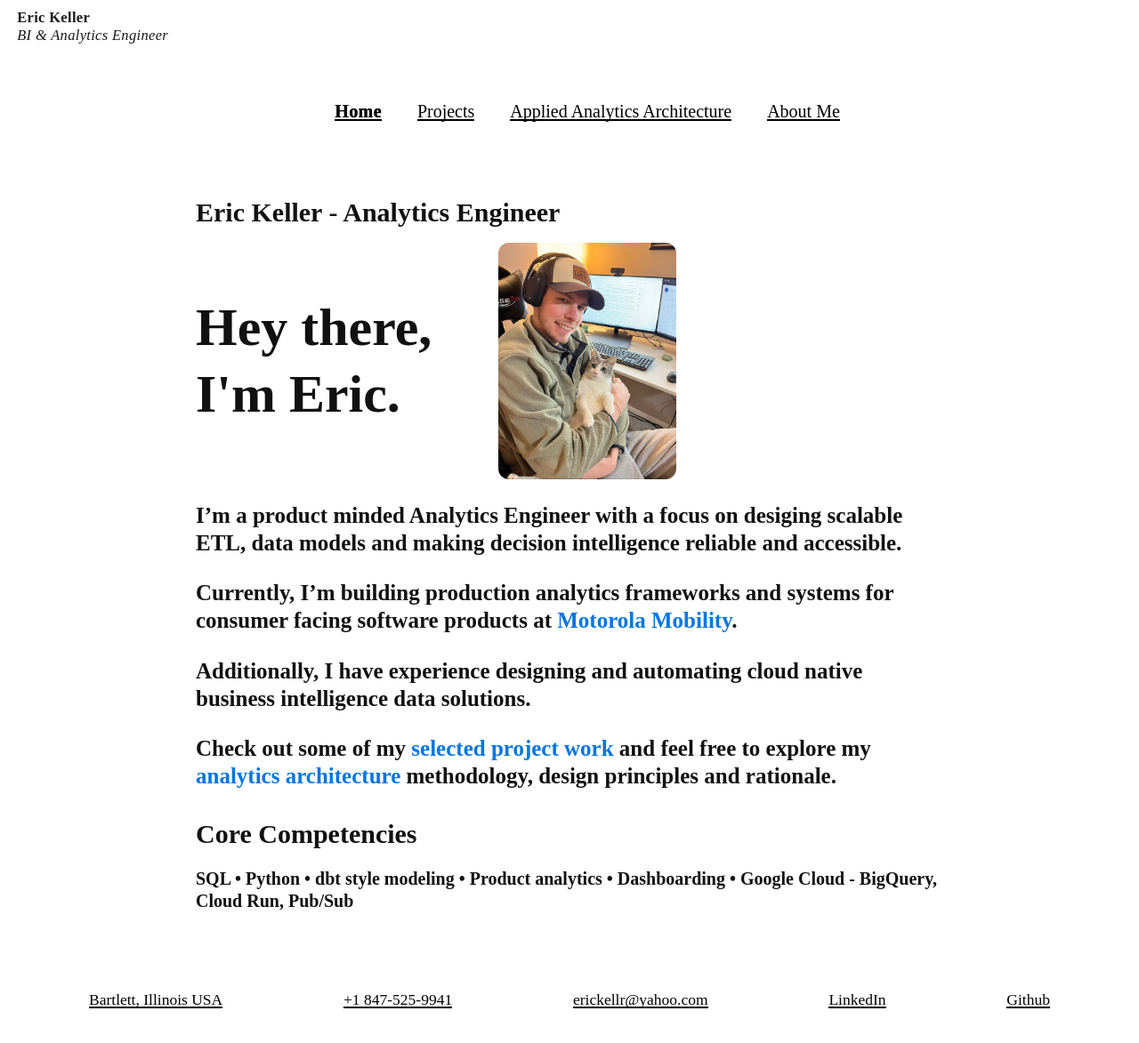
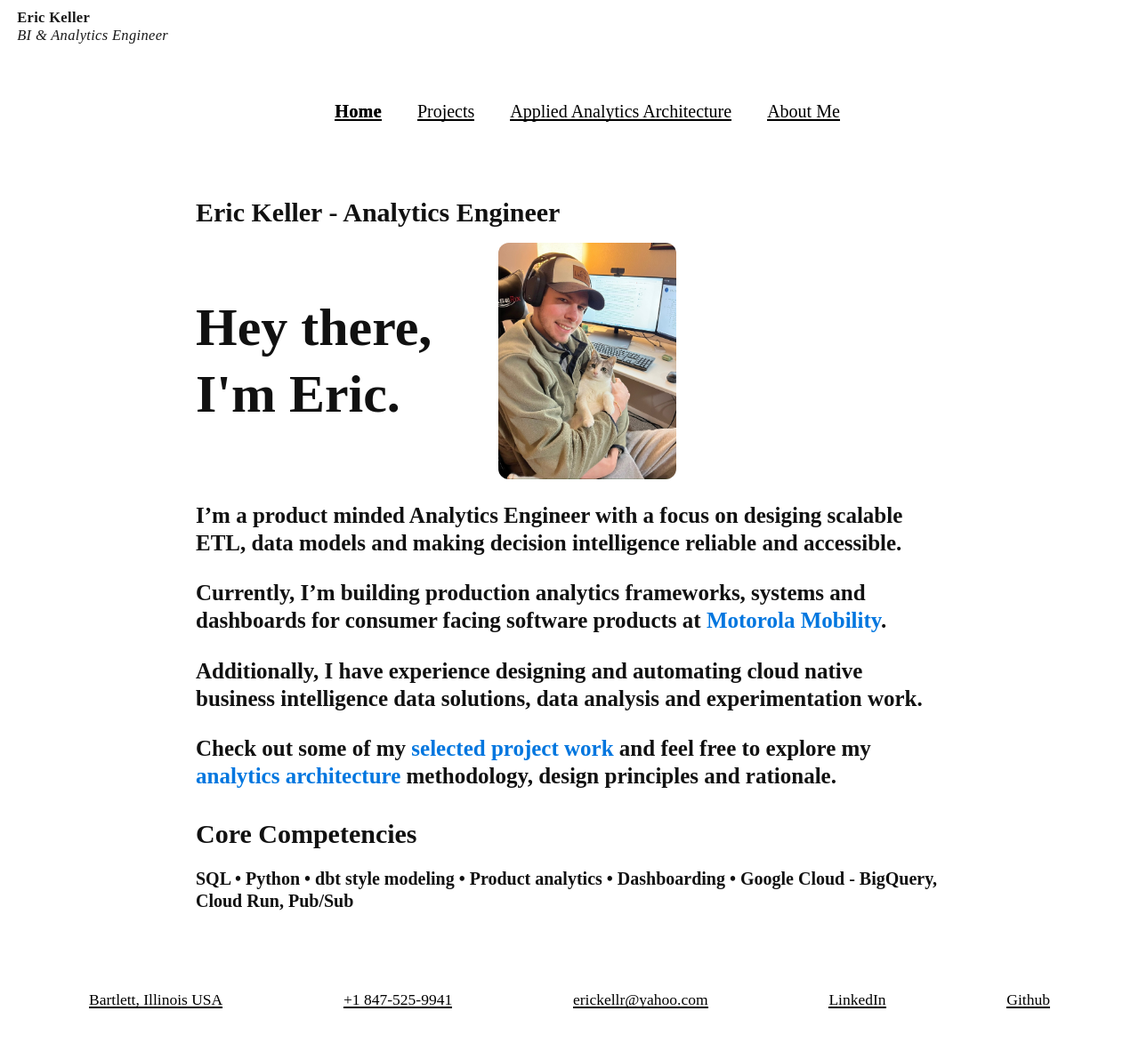
Before and after one commit to 17ekeller/17ekeller.github.io, a Jekyll site: the page built from index.md, in a window 1280 px wide and 1214 px high. Shown: the top 1173 px of the window at 89% size. Built offline with Jekyll 4.4.1, drawn with Linux system fonts in a browser that asks for light colours; nearby versions of some CDN libraries; some web fonts are replaced; our own code applies the rules of GitHub Pages for plain Markdown files; comment, search, counter and statistics services are not loaded.

Commit message:
updating semantics

```diff
--- a/index.md
+++ b/index.md
@@ -16,9 +16,9 @@ title: Eric Keller - Analytics Engineer
 
 ### I'm a product minded Analytics Engineer with a focus on desiging scalable ETL, data models and making decision intelligence reliable and accessible.
 
-### Currently, I'm building production analytics frameworks and systems for consumer facing software products at <a href="https://www.motorola.com/us/en/homepage" target="_blank" rel="noopener noreferrer">Motorola Mobility</a>.
+### Currently, I'm building production analytics frameworks, systems and dashboards for consumer facing software products at <a href="https://www.motorola.com/us/en/homepage" target="_blank" rel="noopener noreferrer">Motorola Mobility</a>.
 
-### Additionally, I have experience designing and automating cloud native business intelligence data solutions.
+### Additionally, I have experience designing and automating cloud native business intelligence data solutions, data analysis and experimentation work.
 
 ### Check out some of my [selected project work](/projects/projects_home) and feel free to explore my [analytics architecture]({{ '/analytics-architecture' | relative_url }}) methodology, design principles and rationale.
 
```
Also changed, not shown: 5 other files.
